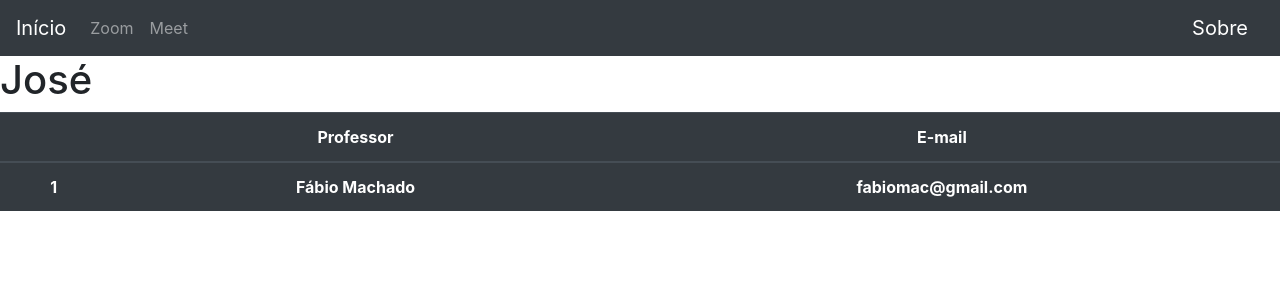
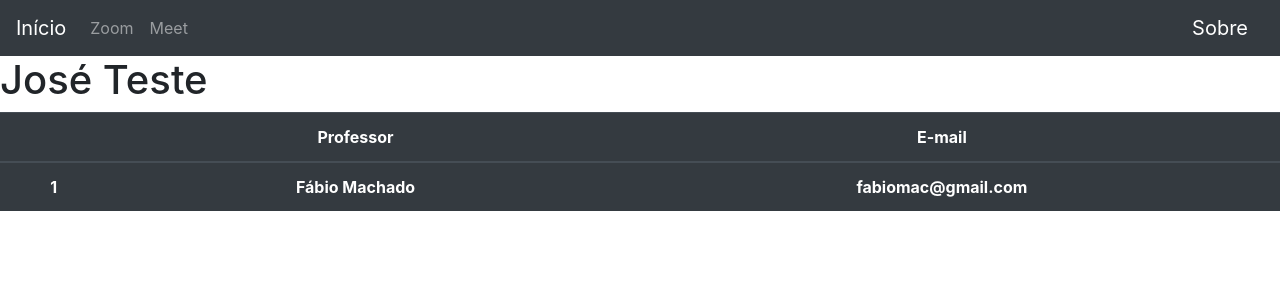
Before and after one commit to josehs20/projeto_react, a React (Create React App) app: page /Zoom in a window 1280 px wide. Shown: the top 300 px of the page. Built offline with nearby package versions, Linux system fonts and the light colour scheme.

Commit message:
Update index.js

```diff
--- a/src/pages/Zoom/index.js
+++ b/src/pages/Zoom/index.js
@@ -8,7 +8,7 @@ import ReactPlayer from 'react-player'
 function Zoom(){
     return(
         <div>
-            <h1>José</h1>
+            <h1>José Teste</h1>
         </div>
 
     );
```
